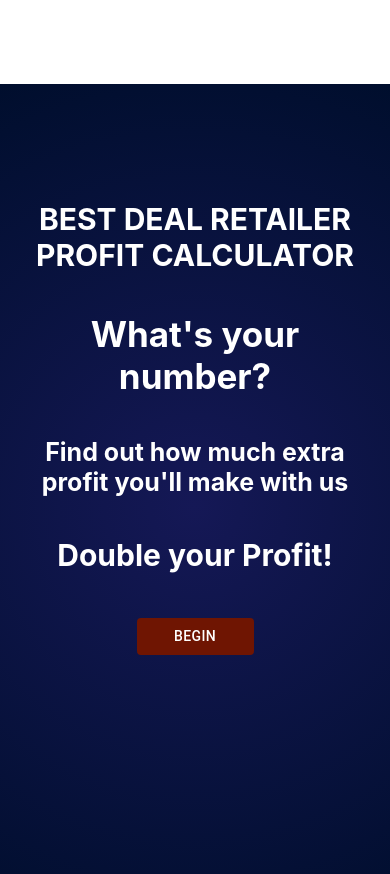
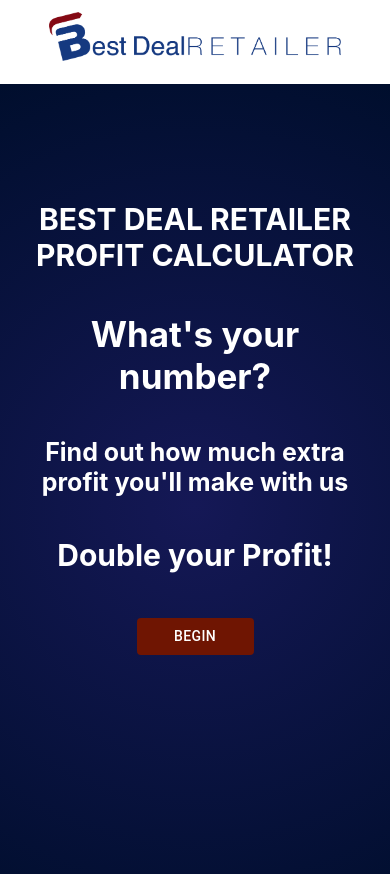
Before and after one commit to davidnielsen215/profit-calculator2, a React (Create React App) app: page / in a window 390 px wide. Shown: the top 874 px of the page. Built offline with nearby package versions, Linux system fonts and the light colour scheme.

Commit message:
added input and updated styling

```diff
--- a/src/LandingPage.css
+++ b/src/LandingPage.css
@@ -49,8 +49,12 @@
 }
 
 .entirelogo{
+    display: none;
+}
+
+.entirelogo{
     width: 40%;
-    background-color: rgb(218, 218, 218);
+    background-color: white;
     border-radius: 10px;
     padding: 4px;
     margin-top: 2%;
@@ -76,12 +80,23 @@
         margin: none;
     }
 
+    .logo{
+        display: none;
+    }
+
     .container1{
         margin-top: 0px;
         color: white;
         /* background: radial-gradient(circle, rgba(31,192,255,1) 0%, rgba(0,80,255,1) 100%); */
-        height: 0vh;
-        width: 0vw;
+        height: 10vh;
+        width: 100vw;
+    }
+
+    .entirelogo{
+        display: inline-block;
+        width: 45%;
+        background-color: none;
+        /* height: 15%; */
     }
 }
 
@@ -97,9 +112,14 @@
     }
 
     .logo{
-        padding-top: none;
-        width: 55%;
-        margin: none
+        display: none;
+    }
+
+    .entirelogo{
+        display: inline-block;
+        width: 75%;
+        background-color: none;
+        /* height: 15%; */
     }
 
     .container{
--- a/src/components/Calculation.js
+++ b/src/components/Calculation.js
@@ -1,6 +1,7 @@
 import React, { Component } from 'react'
 import { MuiThemeProvider, AppBar, Button,
         TextField, Typography, Card, CardContent, Paper } from '@material-ui/core'
+import EntireLogo from '../images/EntireLogo.png'
 
 
 class Calculation extends Component {
@@ -28,9 +29,20 @@
                 <br></br>
                 <Card style={{minWidth: '45%', display: 'inline-block'}}>
                     <CardContent>
+
+                    <img className='entirelogo' src={EntireLogo} alt=""/>
+                    <br/>
+                    <br/>
+                    <br/>
+                    <br/>
                     <Paper elevation={3}>
                         <h1>Annual Sales:</h1>
                         <h2 style={{color: 'green'}}>${this.withCommas(values.annualSales)}</h2>
+                    </Paper>
+                    <br></br>
+                    <Paper elevation={3}>
+                        <h1>Additional Profit:</h1>
+                        <h2 style={{color: 'green'}}>${this.withCommas(values.result3)}</h2>
                     </Paper>
                     <br></br>
                     <Paper elevation={3}>
--- a/src/components/LandingPage.js
+++ b/src/components/LandingPage.js
@@ -2,7 +2,7 @@
 import { Button } from '@material-ui/core'
 import '../LandingPage.css'
 import Logo from '../images/Logo.png'
-// import EntireLogo from '../images/EntireLogo.png'
+import EntireLogo from '../images/EntireLogo.png'
 
 export class LandingPage extends Component {
     continue = e => {
@@ -15,6 +15,7 @@
             <div className='maincont'>
                 <div className='container1'>
                     <img className='logo' src={Logo} alt=""/>
+                    <img className='entirelogo' src={EntireLogo} alt=""/>
                 </div>
 
                 <div className="container">
--- a/src/components/LastYear.js
+++ b/src/components/LastYear.js
@@ -2,6 +2,8 @@
 import { MuiThemeProvider, RadioGroup, AppBar, Button,
         FormControlLabel, Radio, FormControl, TextField, Typography, Card, CardContent } from '@material-ui/core'
 import NumberFormat from 'react-number-format'
+import EntireLogo from '../images/EntireLogo.png'
+
 
 export class LastYear extends Component {
     continue = e => {
@@ -84,6 +86,8 @@
                     </Card>
                 </React.Fragment>
             </MuiThemeProvider>
+            <br/>
+            <img className='entirelogo' src={EntireLogo} alt=""/>
             </div>
         )
     }
--- a/src/components/LoseInternet.js
+++ b/src/components/LoseInternet.js
@@ -2,6 +2,8 @@
 import { MuiThemeProvider, RadioGroup, AppBar, Button, FormControlLabel, Radio,
         FormControl, TextField, Typography, Card, CardContent } from '@material-ui/core'
 import NumberFormat from 'react-number-format'
+import EntireLogo from '../images/EntireLogo.png'
+
 
 
 export class LoseInternet extends Component {
@@ -92,6 +94,8 @@
                     </Card>
                 </React.Fragment>
             </MuiThemeProvider>
+            <br/>
+            <img className='entirelogo' src={EntireLogo} alt=""/>
             </div>
         )
     }
--- a/src/components/NetProfit.js
+++ b/src/components/NetProfit.js
@@ -2,6 +2,8 @@
 import { MuiThemeProvider, RadioGroup, AppBar, Button, FormControlLabel,
     Radio, FormControl, TextField, Typography, Card, CardContent } from '@material-ui/core'
 import NumberFormat from 'react-number-format'
+import EntireLogo from '../images/EntireLogo.png'
+
 
 
 export class NetProfit extends Component {
@@ -87,6 +89,9 @@
                     </Card>
                 </React.Fragment>
             </MuiThemeProvider>
+            <br/>
+            <img className='entirelogo' src={EntireLogo} alt=""/>
+
             </div>
         )
     }
--- a/src/components/UserForm.js
+++ b/src/components/UserForm.js
@@ -46,6 +46,7 @@
             loseInternet: '',
             result: '',
             result2: '',
+            result3: '',
             email: ''
         })
     }
@@ -65,10 +66,12 @@
 
         const equate = annualSales * var3
         const equate2 = annualSales * var4
+        const equate3 = annualSales * (.05)
 
         this.setState({
             result: result + (equate).toFixed(2) ,
-            result2: result2 + (equate2).toFixed(2)
+            result2: result2 + (equate2).toFixed(2),
+            result3: result + (equate3).toFixed(2)
         })
     }
 
@@ -77,8 +80,8 @@
 
     render() {
         const { step } = this.state
-        const { storeType, annualSales, netProfit, lastYear, loseInternet, result, result2, email } = this.state
-        const values = {storeType, annualSales, netProfit, lastYear, loseInternet, result, result2, email}
+        const { storeType, annualSales, netProfit, lastYear, loseInternet, result, result2,result3, email } = this.state
+        const values = {storeType, annualSales, netProfit, lastYear, loseInternet, result, result2, result3, email}
         // const result = parseInt(lastYear) + parseInt(netProfit)
 
         switch (step) {
```
